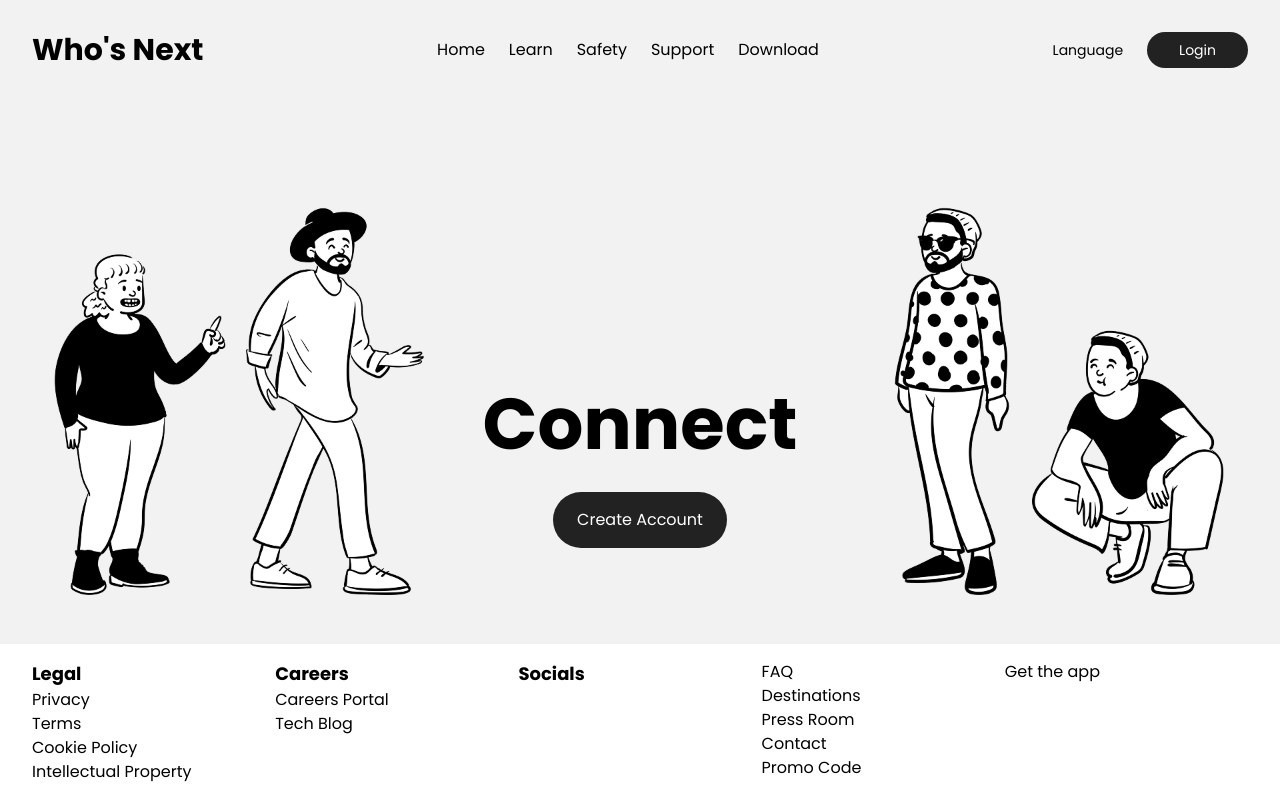
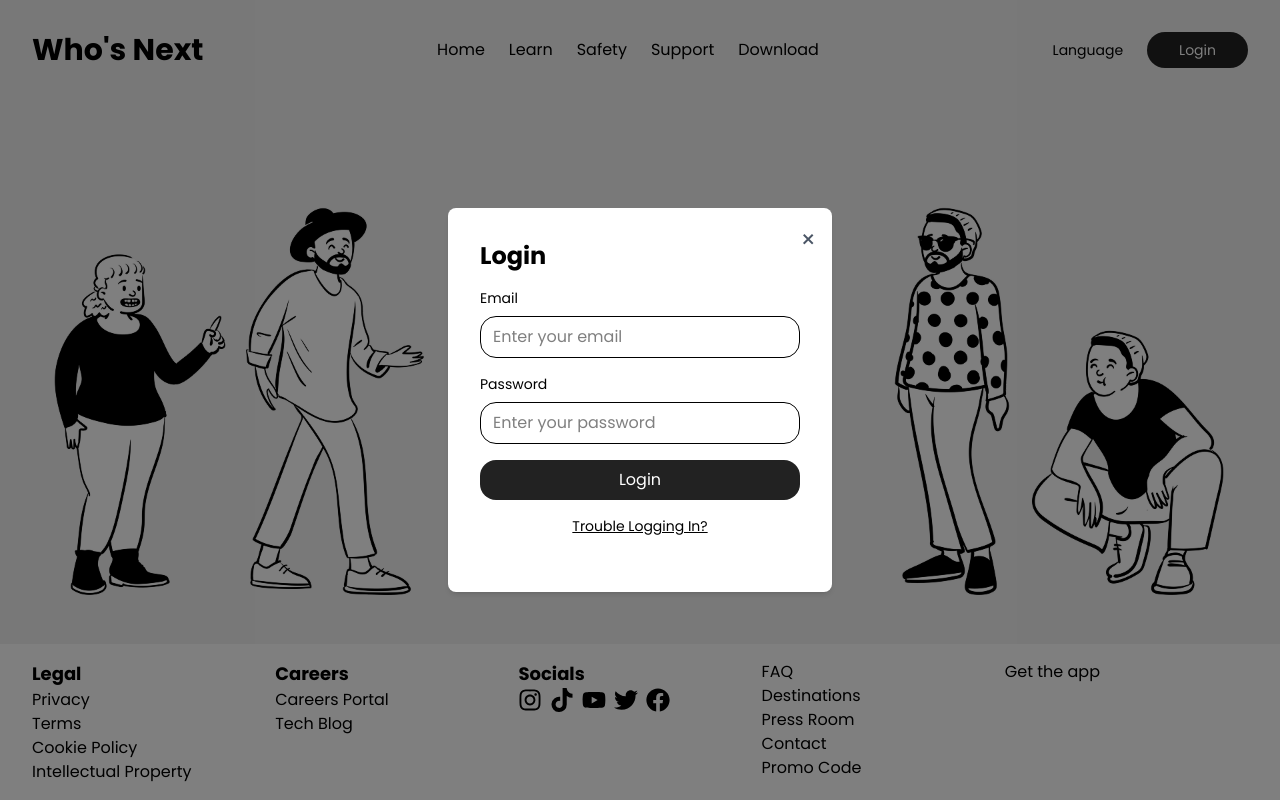
Before and after one commit to cedik456/WhosNextWeb, a React (Vite) app in the folder client/: page / in a window 1280 px wide. Both pictures are taken after a click on the button "Login". Built offline with nearby package versions, Linux system fonts and the light colour scheme.

Commit message:
Add a login modal and fix the footer

```diff
--- a/client/src/components/Footer.jsx
+++ b/client/src/components/Footer.jsx
@@ -1,4 +1,11 @@
 import React from "react";
+import {
+  FaInstagram,
+  FaTiktok,
+  FaYoutube,
+  FaTwitter,
+  FaFacebook,
+} from "react-icons/fa";
 
 const Footer = () => {
   return (
@@ -22,7 +29,23 @@ const Footer = () => {
         </div>
         <div>
           <h1 className="text-lg font-bold">Socials</h1>
-          <ul></ul>
+          <ul className="flex gap-2">
+            <li>
+              <FaInstagram size={24} color="#000" />
+            </li>
+            <li>
+              <FaTiktok size={24} color="#000" />
+            </li>
+            <li>
+              <FaYoutube size={24} color="#000" />
+            </li>
+            <li>
+              <FaTwitter size={24} color="#000" />
+            </li>
+            <li>
+              <FaFacebook size={24} color="#000" />
+            </li>
+          </ul>
         </div>
         <div>
           <ul>
--- /dev/null
+++ b/client/src/components/LoginModal.jsx
@@ -0,0 +1,23 @@
+import React from "react";
+
+const LoginModal = ({ isOpen, onClose, children }) => {
+  if (!isOpen) return null;
+  return (
+    <div
+      className="fixed inset-0  bg-opacity-50 flex justify-center items-center z-50 "
+      style={{ backgroundColor: "rgba(0, 0, 0, 0.5)" }}
+    >
+      <div className="bg-white rounded-lg p-8 w-96 shadow-md relative h-96">
+        <button
+          onClick={onClose}
+          className="absolute top-4 right-4 text-2xl text-gray-600 hover:text-gray-800 cursor-pointer"
+        >
+          &times;
+        </button>
+        {children}
+      </div>
+    </div>
+  );
+};
+
+export default LoginModal;
--- a/client/src/components/Nav.jsx
+++ b/client/src/components/Nav.jsx
@@ -1,8 +1,20 @@
-import React from "react";
+import React, { useState } from "react";
 import { Link } from "react-router-dom";
+import LoginModal from "./LoginModal";
 
 const Nav = () => {
+  const [isModalOpen, setIsModalOpen] = useState(false);
+
+  const handleLoginClick = () => {
+    setIsModalOpen(true);
+  };
+
+  const handleCloseModal = () => {
+    setIsModalOpen(false);
+  };
+
   return (
+    <>
       <nav className="w-full bg-[#F2F2F2]">
         <div className="container flex items-center justify-between mx-auto p-8">
           <div>
@@ -31,12 +43,48 @@ const Nav = () => {
           </div>
           <div className="flex gap-6">
             <button className="text-sm">Language</button>
-          <button className="bg-[#222222] py-2 px-8 rounded-full text-sm text-white w-full">
+            <button
+              onClick={handleLoginClick}
+              className="bg-[#222222] py-2 px-8 rounded-full  text-sm text-white w-full cursor-pointer hover:opacity-80 transition-opacity duration-300 ease-in-out"
+            >
               Login
             </button>
           </div>
         </div>
       </nav>
+
+      <LoginModal isOpen={isModalOpen} onClose={handleCloseModal}>
+        <h2 className="text-2xl font-bold mb-4">Login</h2>
+        <form>
+          <div className="mb-4">
+            <label className="block mb-2 text-sm">Email</label>
+            <input
+              type="email"
+              className="border rounded-2xl w-full px-3 py-2"
+              placeholder="Enter your email"
+            />
+          </div>
+          <div className="mb-4">
+            <label className="block mb-2 text-sm">Password</label>
+            <input
+              type="password"
+              className="border rounded-2xl w-full px-3 py-2"
+              placeholder="Enter your password"
+            />
+          </div>
+          <button
+            type="submit"
+            className="bg-[#222222] py-2 px-4 rounded-2xl text-white w-full mb-4 cursor-pointer hover:opacity-80 transition-opacity duration-300 ease-in-out"
+          >
+            Login
+          </button>
+
+          <div className="flex justify-center">
+            <p className="underline text-sm">Trouble Logging In?</p>
+          </div>
+        </form>
+      </LoginModal>
+    </>
   );
 };
 
--- a/client/src/pages/Home.jsx
+++ b/client/src/pages/Home.jsx
@@ -14,7 +14,7 @@ const Home = () => {
         <section className="container mx-auto  ">
           <div className="flex justify-center items-center gap-8 flex-col mt-72 relative">
             <h1 className="font-bold text-7xl">Connect </h1>
-            <button className="py-4 px-6 bg-[#222222] rounded-full text-white text-center">
+            <button className="py-4 px-6 bg-[#222222] rounded-full text-white text-center cursor-pointer hover:opacity-80 transition-opacity duration-300 ease-in-out">
               Create Account
             </button>
           </div>
```
Lines whose indentation alone changed are shown as unchanged.
